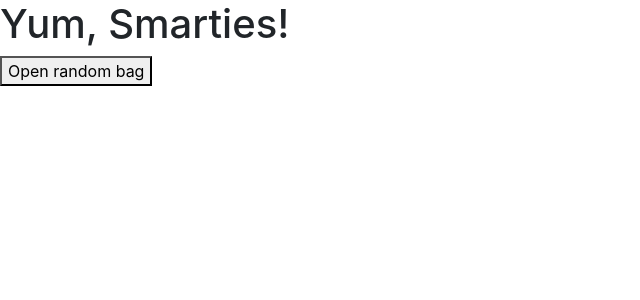
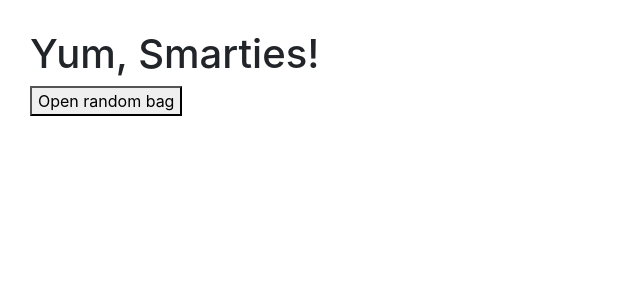
Before and after one commit to richardcrng/smarties-challenge, a React (Create React App) app: page / in a window 1280 px wide. Shown: the top 300 px of the page, without its empty margins (0-640 px from the left). Built offline with nearby package versions, Linux system fonts and the light colour scheme.

Commit message:
add 30px margin to apges

```diff
--- a/src/components/pages/Eat/Eat.js
+++ b/src/components/pages/Eat/Eat.js
@@ -34,6 +34,7 @@
   }
 
   return (
+    <div className='Page'>
       <EatContext.Provider value={{ smarties: state, handler: createColorDecrement }}>
         {
           Object.values(state).some(e => e > 0)
@@ -41,6 +42,7 @@
             : <AllGone />
         }
       </EatContext.Provider>
+    </div>
   )
 }
 
--- a/src/components/pages/Yum/Yum.js
+++ b/src/components/pages/Yum/Yum.js
@@ -6,7 +6,7 @@
   const toggle = useAppToggle()
 
   return (
-    <>
+    <div className='Page'>
       <h1>Yum, Smarties!</h1>
       <button onClick={() => {
         randomise()
@@ -14,7 +14,7 @@
       }}>
         Open random bag
       </button>
-    </>
+    </div>
   )
 }
 
--- /dev/null
+++ b/src/index.css
@@ -0,0 +1,3 @@
+.Page {
+  margin: 30px;
+}
--- a/src/index.js
+++ b/src/index.js
@@ -1,6 +1,7 @@
 import React from 'react';
 import ReactDOM from 'react-dom';
 import App from './App';
+import './index.css'
 import * as serviceWorker from './serviceWorker';
 
 ReactDOM.render(<App />, document.getElementById('root'));
```
Lines whose indentation alone changed are shown as unchanged.
